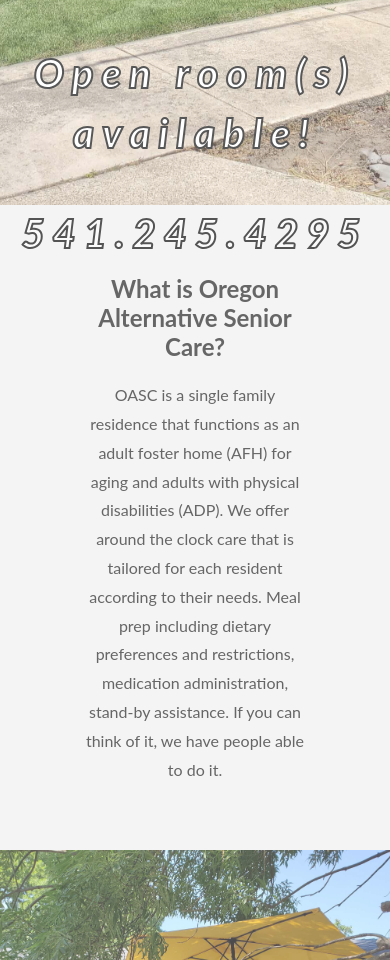
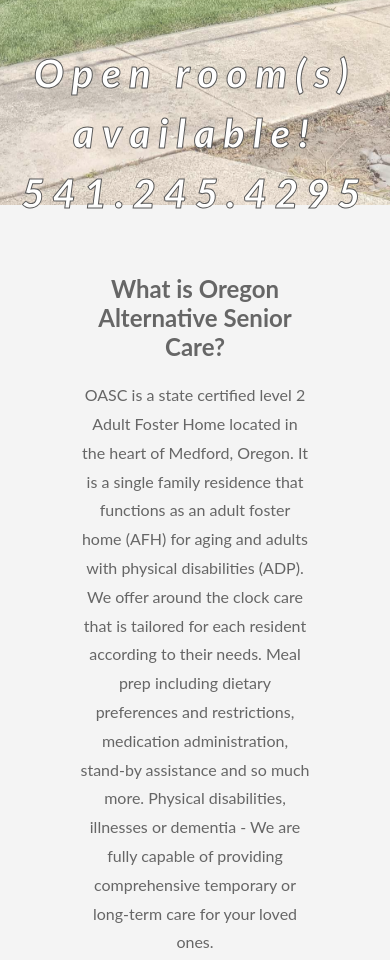
Before and after one commit to oregonasc/oregonasc.github.io, a plain HTML site: page index.html in a window 390 px wide. Shown: the part 639-1599 px from the top of the page. Drawn offline with Linux system fonts and the light colour scheme.

Commit message:
more formatting for mobile, added information in text fields

```diff
--- a/css/style.css
+++ b/css/style.css
@@ -61,6 +61,10 @@ body, html {
 	letter-spacing:8px;
 	text_transform:uppercase;
 }
+.ptext.small {
+	position:absolute;
+	top:
+}
 /*.ptext .border{
 	background-color:#111;
 	color:#fff;
@@ -110,7 +114,7 @@ body, html {
 		/* background-attachment:scroll; */
 		line-height: 1.5;
 	}
-.floating-menu {
+	.floating-menu {
     font-family: "Lato", sans-serif;
     background: #282e34;
     padding: 0px;
@@ -121,7 +125,15 @@ body, html {
     right: 0px;
 	font-weight: bold;
 	}
-}
+	.ptext .stroke{
+	-moz-text-fill-color: white;
+	-webkit-text-fill-color: white;
+	-moz-text-stroke-color: #111;
+	-webkit-text-stroke-color: #111;
+	-moz-text-stroke-width: 1px;
+	-webkit-text-stroke-width: 1px;
+		}
+	}
 a:link { text-decoration: none; }
 a:visited { text-decoration: none; }
 a:hover { text-decoration: none; color: yellow; }
--- a/index.html
+++ b/index.html
@@ -10,16 +10,15 @@
 <body>
 	<div class="pimg1">
 		<div class="ptext">
-		  <p><span class="stroke" id="oasc">Oregon Alternative Senior Care </span> </p>
-			<p><span class="stroke">Open room(s) available!</span></p>
-		  <p><span class="stroke">541.245.4295</span></p>
+		  <p><span class="stroke" id="oasc">Oregon Alternative Senior Care </span></p
+<p><span class="stroke">Open room(s) available! 541.245.4295</span></p>
 <p>&nbsp;</p>
-        </div>
+      </div>
 		</div>
 <section class="section section-light" id="about">
 	<h2>What is Oregon Alternative Senior Care?</h2>
 		<p>
-		OASC is a single family residence that functions as an adult foster home (AFH) for aging and adults with physical disabilities (ADP). We offer around the clock care that is tailored for each resident according to their needs. Meal prep including dietary preferences and restrictions, medication administration, stand-by assistance. If you can think of it, we have people able to do it.
+		OASC is a state certified level 2 Adult Foster Home located in the heart of Medford, Oregon. It is a single family residence that functions as an adult foster home (AFH) for aging and adults with physical disabilities (ADP). We offer around the clock care that is tailored for each resident according to their needs. Meal prep including dietary preferences and restrictions, medication administration, stand-by assistance and so much more. Physical disabilities, illnesses or dementia - We are fully capable of providing comprehensive temporary or long-term care for your loved ones.
   </p>
 	</section>
 <div class="pimg2">
@@ -44,15 +43,14 @@ From big rooms to small rooms, shared rooms to private rooms as well as multiple
 		</div>
 		<section class="section section-dark">
 	<h2>Call or email any time.</h2>
-		<p> Owned and Operated by Carmelita and Jared Pryor, with the help of Deborah Fischer who has many years of experience. Together we're happy to answer any questions and provide a comfortable home for your loved one.&nbsp;</p>
+		<p>Owned and Operated by Carmelita and Jared Pryor, with the help of Deborah Fischer who has a lifetime of care experience. Together we're happy to answer any questions and provide a comfortable home for your loved one.&nbsp;</p>
 		<p>&nbsp;Phone: 541.245.4295</p>
-			<p>&nbsp; &nbsp; email: <a href="mailto:oregonasc@gmail.com?subject=Room Inquiry!">oregonasc@gmail.com</a></p>
+			<p>email: <a href="mailto:oregonasc@gmail.com?subject=Room Inquiry!">oregonasc@gmail.com</a></p>
     </section>
 <div class="pimg1">
 		<div class="ptext">
 			<p> <span class="stroke"> Oregon Alternative Senior Care </span> </p>
-		  <p><span class="stroke">Open room(s) available!</span></p>
-			<p><span class="stroke">541.245.4295&nbsp;&nbsp;</span></p>
+		  <p><span class="stroke">Open room(s) available! 541.245.4295</span></p>
     </div>
 		</div>
   <nav class="floating-menu">
```
